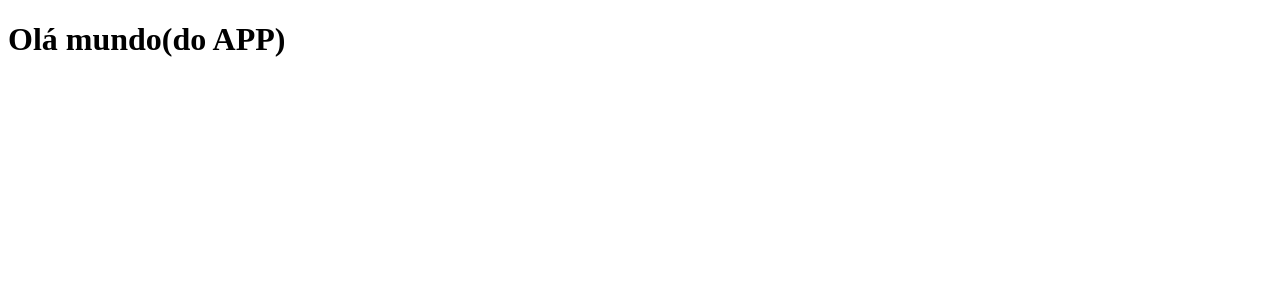
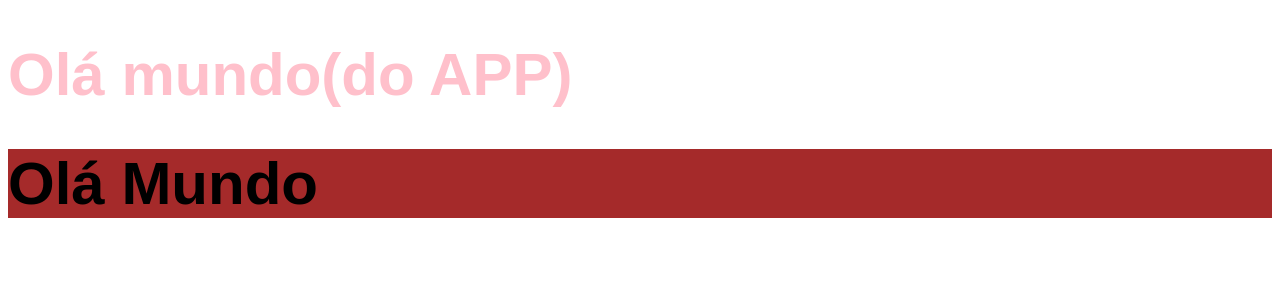
Before and after one commit to Celithoi/Curso-de-React.Js-e-Next.Js, a React (Vite) app: page / in a window 1280 px wide. Shown: the top 300 px of the page. Built offline with nearby package versions, Linux system fonts and the light colour scheme.

Commit message:
basico chato

```diff
--- a/src/App.tsx
+++ b/src/App.tsx
@@ -1,6 +1,15 @@
+import "./styles/theme.css";
+import "./styles/global.css";
+import { Heading } from "./components/Heading";
+
 function App() {
   console.log("oi");
-  return <h1>Olá mundo(do APP)</h1>;
+  return (
+    <>
+      <h1>Olá mundo(do APP)</h1>
+      <Heading />
+    </>
+  );
 }
 
 export { App };
--- /dev/null
+++ b/src/components/Heading.module.css
@@ -0,0 +1,8 @@
+.heading {
+  background-color: brown;
+  color: black;
+}
+
+.syan {
+  background-color: pink;
+}
--- /dev/null
+++ b/src/components/Heading.tsx
@@ -0,0 +1,5 @@
+import styles from "./Heading.module.css";
+
+export function Heading() {
+  return <h1 className={styles.heading}>Olá Mundo</h1>;
+}
--- /dev/null
+++ b/src/styles/global.css
@@ -0,0 +1,8 @@
+body {
+  font-family: sans-serif;
+  font-size: 30px;
+}
+
+h1 {
+  color: var(--primary);
+}
--- /dev/null
+++ b/src/styles/theme.css
@@ -0,0 +1,3 @@
+:root {
+  --primary: pink;
+}
```
